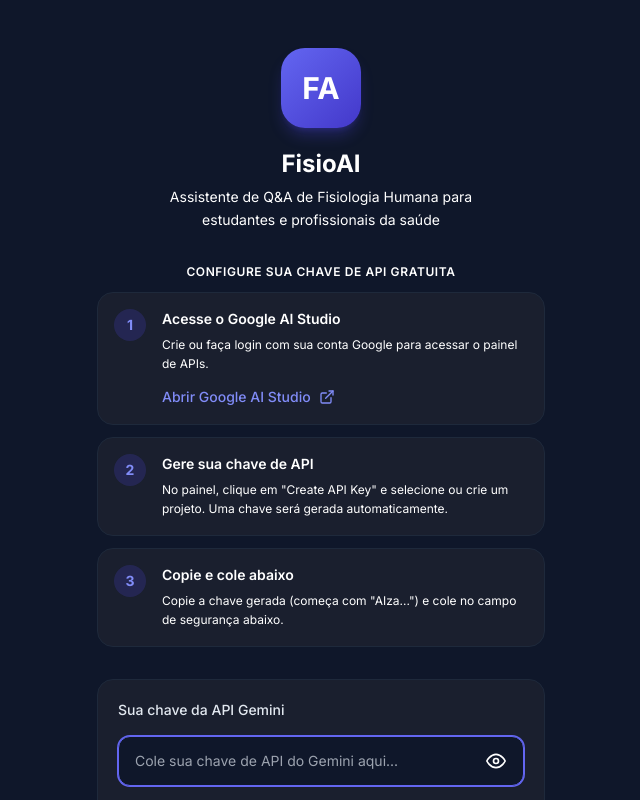
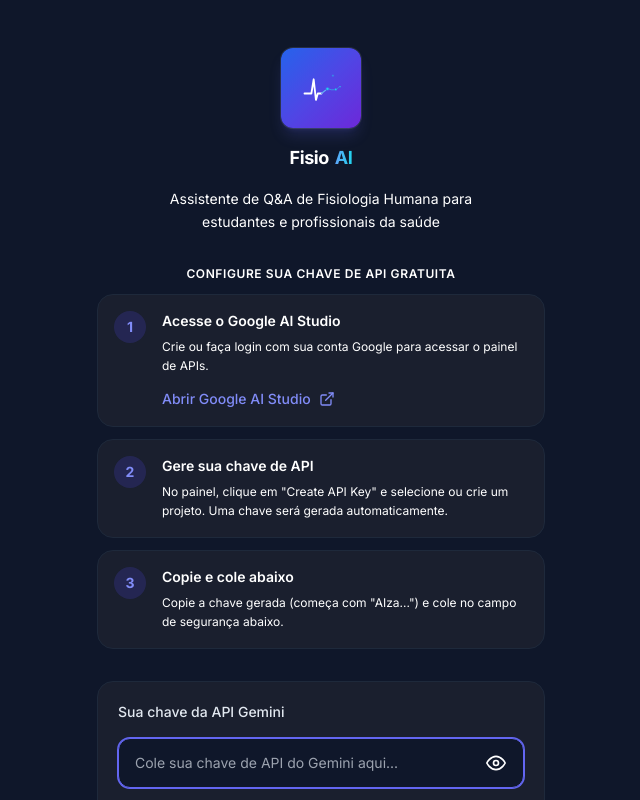
Before and after one commit to maranief-boop/FisioAI, a React (Vite) app: page / in a window 1280 px wide. Shown: the top 800 px of the page, without its empty margins (319-959 px from the left). Built offline with nearby package versions, Linux system fonts and the light colour scheme.

Commit message:
feat: professional logo with pulse + neural network design, update PWA icons

```diff
--- a/src/components/ChatContainer.jsx
+++ b/src/components/ChatContainer.jsx
@@ -1,4 +1,5 @@
 import { useEffect, useRef } from 'react'
+import Logo from './Logo'
 import ChatMessage from './ChatMessage'
 import ChatInput from './ChatInput'
 import EmptyState from './EmptyState'
@@ -13,13 +14,7 @@
   return (
     <div className="flex flex-col h-dvh bg-surface-900">
       <header className="shrink-0 border-b border-surface-700 bg-surface-900/80 backdrop-blur-md px-4 py-3 flex items-center justify-between">
-        <div className="flex items-center gap-3">
-          <div className="w-8 h-8 rounded-lg bg-primary-600 flex items-center justify-center text-sm font-bold">FA</div>
-          <div>
-            <h1 className="text-sm font-semibold text-white">FisioAI</h1>
-            <p className="text-[11px] text-surface-200">Assistente de Fisiologia</p>
-          </div>
-        </div>
+        <Logo />
         <div className="flex items-center gap-2">
           {messages.length > 0 && (
             <button onClick={onClear} title="Nova conversa" className="p-2 rounded-lg text-surface-300 hover:text-white hover:bg-surface-700 transition-colors">
--- /dev/null
+++ b/src/components/Logo.jsx
@@ -0,0 +1,79 @@
+export default function Logo({ size = 40, showSubtitle = true, className = '' }) {
+  const iconSize = size
+  const textSize = size >= 40 ? 'text-lg' : 'text-sm'
+  const subtitleSize = size >= 40 ? 'text-xs' : 'text-[10px]'
+
+  return (
+    <div className={`flex items-center gap-3 ${className}`}>
+      <div
+        className="relative flex items-center justify-center rounded-xl bg-gradient-to-br from-blue-600 via-indigo-600 to-violet-700 shadow-lg shadow-indigo-500/20 ring-1 ring-white/10"
+        style={{ width: iconSize, height: iconSize }}
+      >
+        <svg
+          viewBox="0 0 192 192"
+          className="text-white"
+          style={{ width: iconSize * 0.55, height: iconSize * 0.55 }}
+          fill="none"
+        >
+          <defs>
+            <linearGradient id="neural-grad" x1="0%" y1="0%" x2="100%" y2="100%">
+              <stop offset="0%" stopColor="#22d3ee" />
+              <stop offset="100%" stopColor="#a78bfa" />
+            </linearGradient>
+          </defs>
+
+          <path
+            d="M24 120 H54 L64 58 L74 148 L82 120 H98"
+            stroke="white"
+            strokeWidth="8"
+            strokeLinecap="round"
+            strokeLinejoin="round"
+          />
+
+          <path
+            d="M98 120 Q108 112 116 106"
+            stroke="url(#neural-grad)"
+            strokeWidth="5"
+            strokeLinecap="round"
+          />
+
+          <circle cx="124" cy="100" r="5" fill="#22d3ee" />
+          <circle cx="124" cy="100" r="9" fill="#22d3ee" opacity="0.2" />
+
+          <path
+            d="M129 100 Q140 106 152 104"
+            stroke="#22d3ee"
+            strokeWidth="4"
+            strokeLinecap="round"
+            opacity="0.6"
+          />
+
+          <circle cx="160" cy="102" r="4" fill="#22d3ee" />
+          <circle cx="160" cy="102" r="7" fill="#22d3ee" opacity="0.15" />
+
+          <line
+            x1="164" y1="102" x2="174" y2="92"
+            stroke="#22d3ee"
+            strokeWidth="3.5"
+            strokeLinecap="round"
+            opacity="0.5"
+          />
+
+          <circle cx="179" cy="90" r="3" fill="#22d3ee" />
+
+          <circle cx="148" cy="42" r="3" fill="#22d3ee" opacity="0.6" />
+          <circle cx="148" cy="42" r="6" fill="#22d3ee" opacity="0.15" />
+        </svg>
+      </div>
+
+      <div>
+        <h1 className={`${textSize} font-bold tracking-tight text-white flex items-center gap-1.5`}>
+          Fisio<span className="text-transparent bg-clip-text bg-gradient-to-r from-blue-400 to-cyan-400">AI</span>
+        </h1>
+        {showSubtitle && (
+          <p className={`${subtitleSize} text-slate-400 font-medium`}>Assistente de Fisiologia</p>
+        )}
+      </div>
+    </div>
+  )
+}
--- a/src/components/OnboardingScreen.jsx
+++ b/src/components/OnboardingScreen.jsx
@@ -1,4 +1,5 @@
 import { useState } from 'react'
+import Logo from './Logo'
 import { STORAGE_KEYS } from '../constants'
 
 const STEPS = [
@@ -57,12 +58,9 @@
         <div className="max-w-md mx-auto space-y-8 animate-fade-in">
 
           {/* Hero */}
-          <div className="text-center pt-4">
-            <div className="w-20 h-20 mx-auto rounded-3xl bg-gradient-to-br from-primary-500 to-primary-700 flex items-center justify-center shadow-lg shadow-primary-600/30 mb-5">
-              <span className="text-3xl font-bold text-white">FA</span>
-            </div>
-            <h1 className="text-2xl font-bold text-white">FisioAI</h1>
-            <p className="text-sm text-surface-300 mt-1.5 max-w-xs mx-auto leading-relaxed">
+          <div className="flex flex-col items-center pt-4">
+            <Logo size={80} showSubtitle={false} className="flex-col items-center gap-4" />
+            <p className="text-sm text-surface-300 mt-4 max-w-xs mx-auto leading-relaxed text-center">
               Assistente de Q&A de Fisiologia Humana para estudantes e profissionais da saúde
             </p>
           </div>
```
Also changed, not shown: public/icons/icon-192x192.svg, public/icons/icon-512x512.svg.
